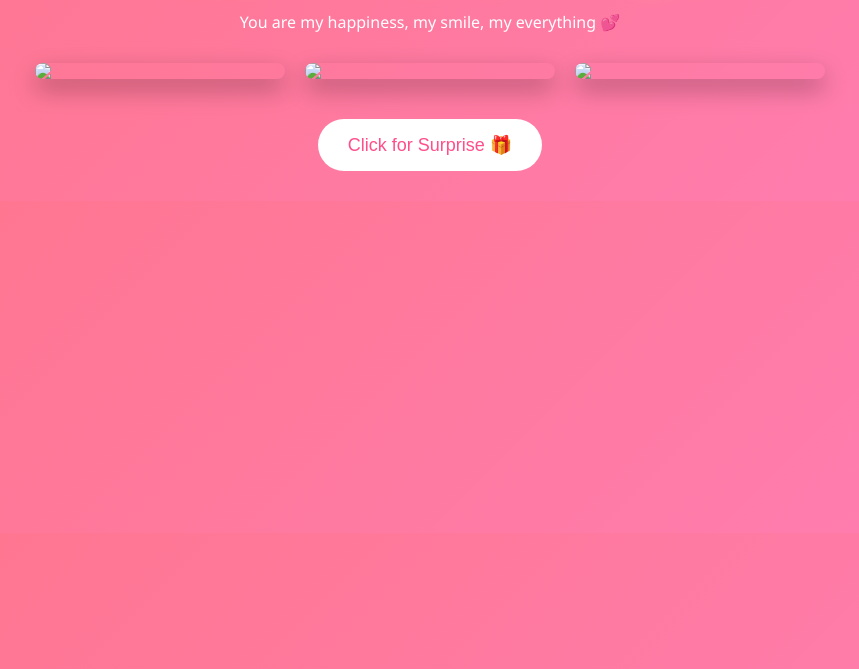
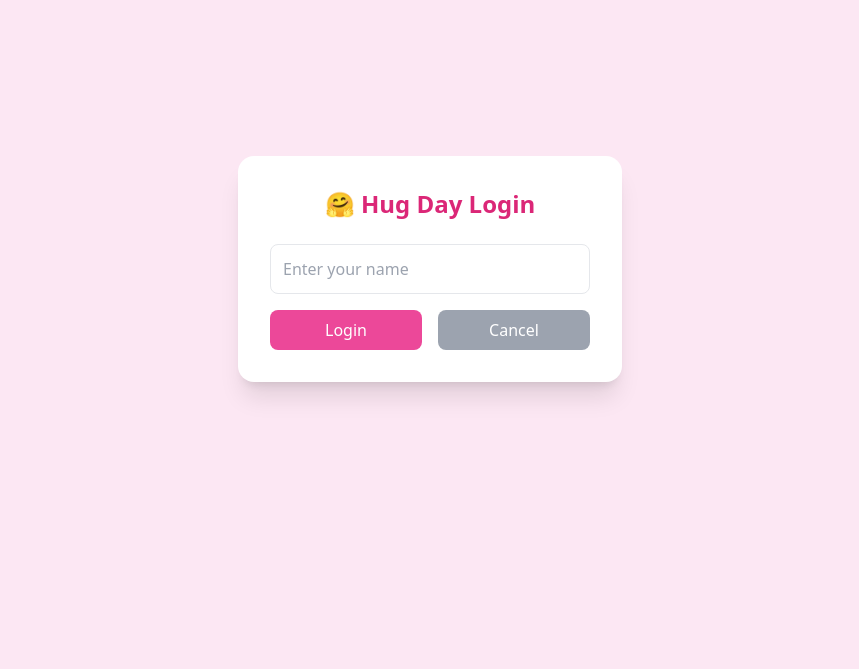
Before and after one commit to koyelsenapati65-ship-it/hugday-wish, a plain HTML site: page index.html in a window 1280 px wide. Shown: the part 131-800 px from the top of the page, without its empty margins (210-1069 px from the left). Drawn offline with nearby package versions, Linux system fonts and the light colour scheme.

Commit message:
Update index.html

```diff
--- a/index.html
+++ b/index.html
@@ -1,103 +1,68 @@
 <!DOCTYPE html>
-<html>
+<html lang="en">
 <head>
-<title>Happy Birthday My Love ❤️</title>
-<meta name="viewport" content="width=device-width, initial-scale=1.0">
+    <meta charset="UTF-8">
+    <meta name="viewport" content="width=device-width, initial-scale=1.0">
+    <title>Happy Hug Day</title>
+    <script src="https://cdn.tailwindcss.com"></script>
+</head>
+<body class="bg-pink-100 flex items-center justify-center min-h-screen">
 
-<style>
-body {
-    margin: 0;
-    font-family: 'Segoe UI', sans-serif;
-    text-align: center;
-    background: linear-gradient(135deg, #ff758c, #ff7eb3);
-    color: white;
-    overflow-x: hidden;
-}
+    <!-- Login Card -->
+    <div id="loginCard" class="bg-white p-8 rounded-2xl shadow-xl w-96">
+        <h1 class="text-2xl font-bold text-center text-pink-600 mb-6">🤗 Hug Day Login</h1>
 
-.container {
-    padding: 30px;
-}
+        <input type="text" id="username" placeholder="Enter your name"
+            class="w-full p-3 border rounded-lg mb-4 focus:outline-none focus:ring-2 focus:ring-pink-400">
 
-h1 {
-    font-size: 40px;
-    margin-top: 30px;
-    animation: glow 2s infinite alternate;
-}
+        <div class="flex justify-between">
+            <button onclick="login()"
+                class="bg-pink-500 hover:bg-pink-600 text-white px-4 py-2 rounded-lg w-1/2 mr-2">
+                Login
+            </button>
 
-@keyframes glow {
-    from { text-shadow: 0 0 10px white; }
-    to { text-shadow: 0 0 25px yellow; }
-}
-
-.gallery {
-    display: flex;
-    justify-content: center;
-    flex-wrap: wrap;
-    margin-top: 30px;
-    gap: 20px;
-}
-
-.gallery img {
-    width: 250px;
-    border-radius: 20px;
-    box-shadow: 0 10px 25px rgba(0,0,0,0.3);
-    transition: 0.4s;
-}
-
-.gallery img:hover {
-    transform: scale(1.1);
-}
-
-button {
-    margin-top: 40px;
-    padding: 15px 30px;
-    border: none;
-    border-radius: 30px;
-    background: white;
-    color: #ff4e8a;
-    font-size: 18px;
-    cursor: pointer;
-    transition: 0.3s;
-}
-
-button:hover {
-    transform: scale(1.1);
-}
-
-.message {
-    margin-top: 30px;
-    font-size: 22px;
-    display: none;
-}
-</style>
-</head>
-
-<body>
-
-<div class="container">
-    <h1>Happy Birthday My Love 🎂❤️</h1>
-    <p>You are my happiness, my smile, my everything 💕</p>
-
-    <div class="gallery">
-        <img src="photo1.jpg">
-        <img src="photo2.jpg">
-        <img src="photo3.jpg">
+            <button onclick="cancel()"
+                class="bg-gray-400 hover:bg-gray-500 text-white px-4 py-2 rounded-lg w-1/2 ml-2">
+                Cancel
+            </button>
+        </div>
     </div>
 
-    <button onclick="showMessage()">Click for Surprise 🎁</button>
+    <!-- Wish Card -->
+    <div id="wishCard" class="hidden bg-white p-10 rounded-2xl shadow-xl text-center">
+        <img src="hug.jpg" alt="Happy Hug Day" class="w-40 h-40 mx-auto rounded-full mb-4 shadow-lg object-cover">
+        <h1 class="text-3xl font-bold text-pink-600 mb-4">Happy Hug Day 🤗💖</h1>
+        <p id="wishMessage" class="text-lg text-gray-700"></p>
+        <button onclick="goBack()"
+            class="mt-6 bg-pink-500 hover:bg-pink-600 text-white px-6 py-2 rounded-lg">
+            Back
+        </button>
+    </div>
 
-    <div class="message" id="msg">
-        💖 I am so lucky to have you in my life.
-        May your day be filled with love, joy, and endless happiness.
-        I love you forever ❤️
-    </div>
-</div>
+    <script>
+        function login() {
+            const name = document.getElementById("username").value.trim();
+            if (name === "") {
+                alert("Please enter your name!");
+                return;
+            }
+            document.getElementById("loginCard").classList.add("hidden");
+            document.getElementById("wishCard").classList.remove("hidden");
+            document.getElementById("wishMessage").innerText =
+                "Dear " + name + ", sending you a warm hug filled with love and happiness! 💕🤗";
+        }
 
-<script>
-function showMessage() {
-    document.getElementById("msg").style.display = "block";
-}
-</script>
+        function cancel() {
+            document.getElementById("username").value = "";
+            alert("Login cancelled!");
+        }
+
+        function goBack() {
+            document.getElementById("wishCard").classList.add("hidden");
+            document.getElementById("loginCard").classList.remove("hidden");
+            document.getElementById("username").value = "";
+        }
+    </script>
 
 </body>
 </html>
```
